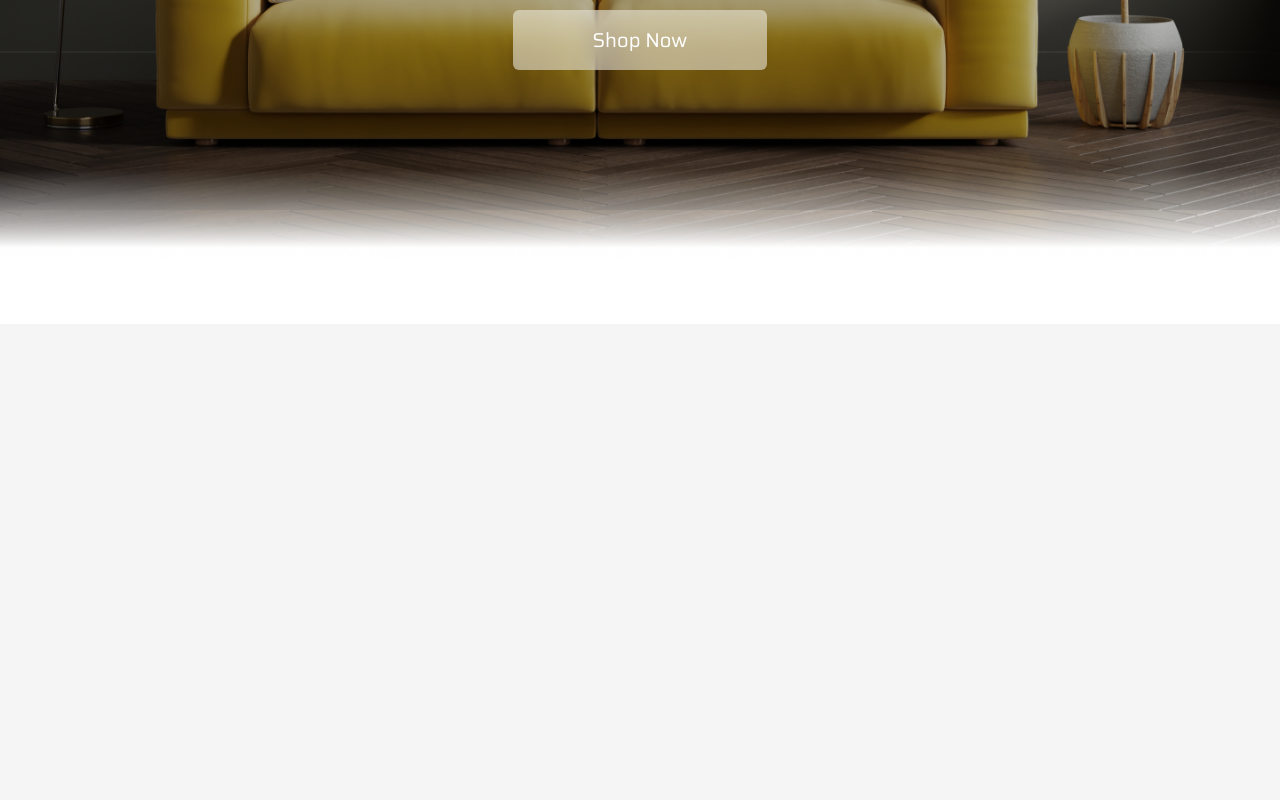
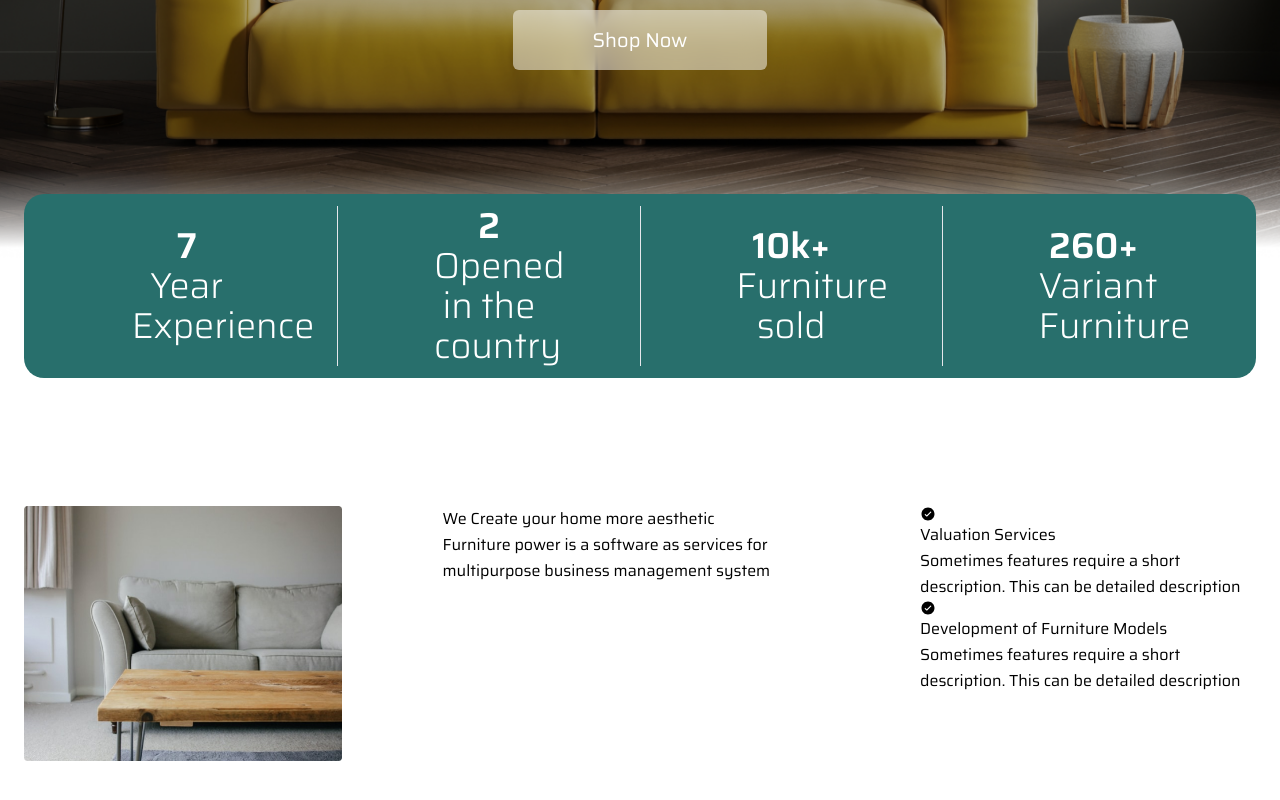
Before and after one commit to electrophileee/FurniShop, a React (Create React App) app: page / in a window 1280 px wide. Shown: the part 526-1326 px from the top of the page. Before the commit the page ends 962 px from the top, so only its background shows below. Built offline with nearby package versions, Linux system fonts and the light colour scheme.

Commit message:
finishing stats section

```diff
--- a/src/App.js
+++ b/src/App.js
@@ -2,10 +2,12 @@ import React from 'react';
 
 // import components
 import Hero from './components/Hero';
+import Features from './components/Features'
 
 const App = () => {
   return <div className='w-full max-w-[1440p] mx-auto bg-white'>
     <Hero />
+    <Features />
   </div>;
 };
 
--- a/src/components/Features.js
+++ b/src/components/Features.js
@@ -1,7 +1,40 @@
 import React from 'react';
+import { features } from '../Data';
+const Features = () => {
+  const {title,subtitle,image,buttonText,items}=features;
+  return <section className='section'>
+       <div className='container mx-auto'>
+          <div className='flex flex-col lg:flex-row lg:gap-x-[100px] '>
+            {/* image */}
+            <div className=''>
+              <img src={image.type} alt=' ' />
+            </div>
+            {/* text */}
+            <div>
+              <h1>{title}</h1>
+              <p>{subtitle}</p>
+            </div>
 
-const Features = () => {
-  return <div>Features</div>;
+            {/* items */}
+            <div>
+              {items.map((item,index)=>{
+                // distructures
+                const {title,subtitle,icon}=item;
+                return (
+                  <div>
+                    <div>{icon}</div>
+                    <div>
+                      <h1>{title}</h1>
+                      <p>{subtitle}</p>
+                    </div>
+                    </div>
+                )
+              })}
+            </div>
+          </div>
+
+       </div>
+  </section>;
 };
 
 export default Features;
--- a/src/components/Hero.js
+++ b/src/components/Hero.js
@@ -13,7 +13,8 @@ const Hero = () => {
      <h2 className='mb-[30px] max-w-[627px] mx-auto lg:mb-[65px] lg:text-xl '>{subtitle}</h2>
      <button className='bg-[rgba(255,255,255,0.5)] hover:bg-[rgba(255,255,255,0.5)] px-[35px] py-[9px] mb-[160px] text-xl rounded-md backdrop-blur-md transition lg:px-[80px] lg:py-[16px] lg:mb-[194px] '>{buttonText}</button>
 
-     <div>
+{/* stats  */}
+     <div className='-top-[70px] relative'>
       <Stats />
      </div>
      </div>
--- a/src/components/Stats.js
+++ b/src/components/Stats.js
@@ -1,7 +1,19 @@
 import React from 'react';
 
+import { stats } from '../Data';
+
 const Stats = () => {
-  return <div>Stats</div>;
+  return <div className='bg-accent rounded-[20px] p-[12px] '>
+  <div className='flex flex-wrap gap-y-8'>
+    {stats.map((item,index)=>{
+     return <div className='min-h-[70px] w-3/6 flex flex-col justify-center odd:border-r lg:flex-1 lg:odd:border-r lg:even:border-r lg:even:last:border-none  ' key={index}>
+      <div className='text-2xl font-semibold lg:text-4xl'>{item.value}</div>
+      <div className='text-base font-light max-w-[110px] mx-auto lg:text-4xl'>{item.text}</div>
+     </div>
+    })}
+  </div>
+
+    </div>;
 };
 
 export default Stats;
```
